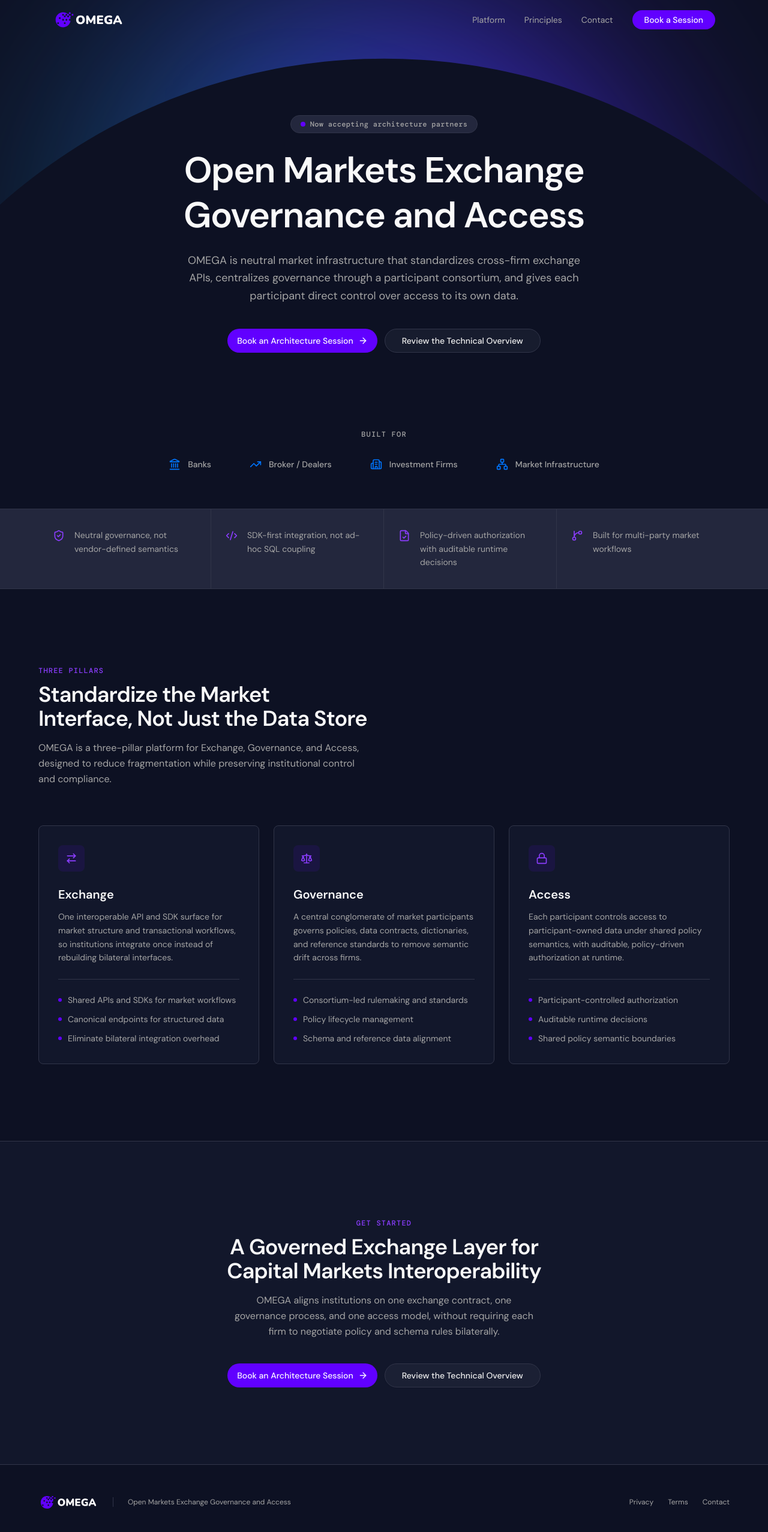
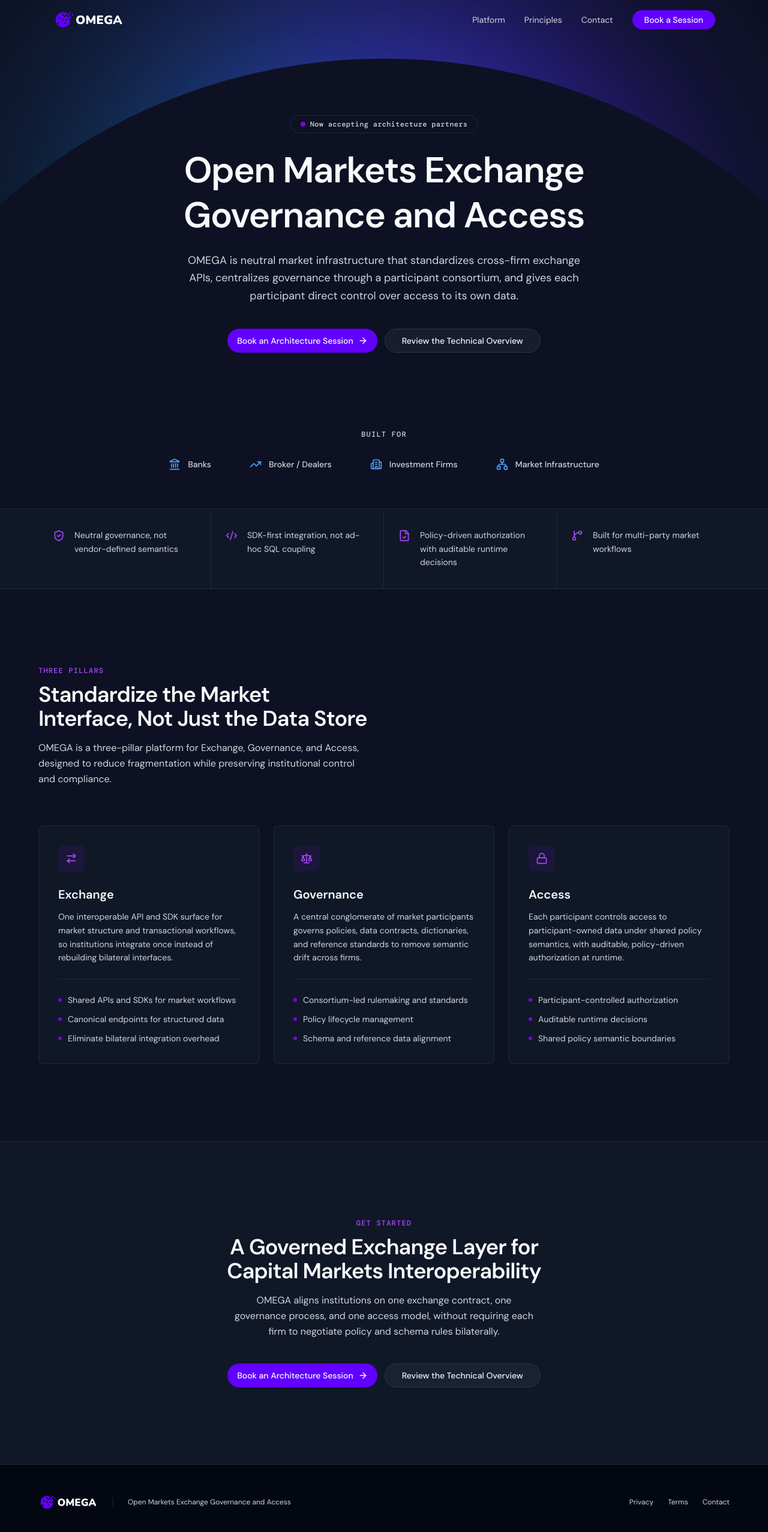
Before and after one commit to airbooksio/omega-website, a Next.js app: page / in a window 1280 px wide. Shown: the top 2554 px of the page at 60% size. Built offline with nearby package versions, Linux system fonts and the light colour scheme.

Commit message:
Replace inline hex colors with new tailwind color values and fix ping animation color

```diff
--- a/components/audience-strip.tsx
+++ b/components/audience-strip.tsx
@@ -11,16 +11,16 @@ export function AudienceStrip() {
   return (
     <section className="px-6 py-16">
       <div className="mx-auto max-w-6xl">
-        <p className="mb-8 text-center text-xs font-medium tracking-widest text-[#A5A5A5] uppercase font-mono">
+        <p className="mb-8 text-center text-xs font-medium tracking-widest text-gray-300 uppercase font-mono">
           Built for
         </p>
         <div className="flex flex-wrap items-center justify-center gap-8 lg:gap-16">
           {audiences.map((a) => (
             <div
               key={a.label}
-              className="flex items-center gap-3 text-[#A5A5A5] transition-colors hover:text-[#F9F9F9]"
+              className="flex items-center gap-3 text-gray-300 transition-colors hover:text-gray-50"
             >
-              <a.icon className="size-5 text-[#0075FF]" />
+              <a.icon className="size-5 text-blue-400" />
               <span className="text-sm font-medium">{a.label}</span>
             </div>
           ))}
--- a/components/cta-section.tsx
+++ b/components/cta-section.tsx
@@ -5,17 +5,16 @@ export function CtaSection() {
   return (
     <section
       id="cta"
-      className="relative border-t border-[#313549] px-6 py-24 lg:py-32 overflow-hidden"
-      style={{ backgroundColor: "#12172B" }}
+      className="relative border-t border-gray-800 bg-gray-900 px-6 py-24 lg:py-32 overflow-hidden"
     >
       <div className="relative z-10 mx-auto max-w-2xl text-center">
-        <p className="mb-3 text-xs font-medium tracking-widest text-[#8B3DFF] uppercase font-mono">
+        <p className="mb-3 text-xs font-medium tracking-widest text-purple-500 uppercase font-mono">
           Get Started
         </p>
-        <h2 className="text-balance text-3xl font-semibold tracking-tight text-[#F9F9F9] sm:text-4xl">
+        <h2 className="text-balance text-3xl font-semibold tracking-tight text-gray-50 sm:text-4xl">
           A Governed Exchange Layer for Capital Markets Interoperability
         </h2>
-        <p className="mx-auto mt-4 max-w-lg text-pretty leading-relaxed text-[#A5A5A5]">
+        <p className="mx-auto mt-4 max-w-lg text-pretty leading-relaxed text-gray-300">
           OMEGA aligns institutions on one exchange contract, one governance
           process, and one access model, without requiring each firm to negotiate
           policy and schema rules bilaterally.
@@ -31,7 +30,7 @@ export function CtaSection() {
           <Button
             size="lg"
             variant="outline"
-            className="rounded-full px-7 border-[#313549] bg-transparent text-[#EFEFEF] hover:bg-[#23273D] hover:text-[#F9F9F9]"
+            className="rounded-full px-7 border-gray-800 bg-transparent text-gray-100 hover:bg-gray-850 hover:text-gray-50"
           >
             Review the Technical Overview
           </Button>
--- a/components/footer.tsx
+++ b/components/footer.tsx
@@ -2,7 +2,7 @@ import Image from "next/image";
 
 export function Footer() {
   return (
-    <footer className="border-t border-[#313549] px-6 py-12" style={{ backgroundColor: "#0D1123" }}>
+    <footer className="border-t border-gray-800 bg-gray-950 px-6 py-12">
       <div className="mx-auto flex max-w-6xl flex-col items-center gap-6 sm:flex-row sm:justify-between">
         <div className="flex items-center gap-6">
           <Image
@@ -11,27 +11,27 @@ export function Footer() {
             width={100}
             height={28}
           />
-          <span className="hidden h-4 w-px bg-[#313549] sm:block" />
-          <span className="hidden text-xs text-[#A5A5A5] sm:block">
+          <span className="hidden h-4 w-px bg-gray-800 sm:block" />
+          <span className="hidden text-xs text-gray-300 sm:block">
             Open Markets Exchange Governance and Access
           </span>
         </div>
         <div className="flex items-center gap-6">
           <a
             href="#"
-            className="text-xs text-[#A5A5A5] transition-colors hover:text-[#F9F9F9]"
+            className="text-xs text-gray-300 transition-colors hover:text-gray-50"
           >
             Privacy
           </a>
           <a
             href="#"
-            className="text-xs text-[#A5A5A5] transition-colors hover:text-[#F9F9F9]"
+            className="text-xs text-gray-300 transition-colors hover:text-gray-50"
           >
             Terms
           </a>
           <a
             href="#"
-            className="text-xs text-[#A5A5A5] transition-colors hover:text-[#F9F9F9]"
+            className="text-xs text-gray-300 transition-colors hover:text-gray-50"
           >
             Contact
           </a>
--- a/components/hero.tsx
+++ b/components/hero.tsx
@@ -13,21 +13,21 @@ export function Hero() {
     >
 
       <div className="relative z-10 mx-auto max-w-3xl">
-        <div className="mb-6 inline-flex items-center gap-2 rounded-full border border-[#313549] px-4 py-1.5" style={{ backgroundColor: "#23273D" }}>
+        <div className="mb-6 inline-flex items-center gap-2 rounded-full border border-gray-800 bg-gray-850 px-4 py-1.5">
           <span className="relative flex h-2 w-2">
-            <span className="absolute inline-flex h-full w-full animate-ping rounded-full bg-[#6100FF] opacity-75" />
-            <span className="relative inline-flex h-2 w-2 rounded-full bg-[#6100FF]" />
+            <span className="absolute inline-flex h-full w-full animate-ping rounded-full bg-purple-400 opacity-75" />
+            <span className="relative inline-flex h-2 w-2 rounded-full bg-purple-700" />
           </span>
-          <span className="text-xs font-medium tracking-wide text-[#A5A5A5] font-mono">
+          <span className="text-xs font-medium tracking-wide text-gray-300 font-mono">
             Now accepting architecture partners
           </span>
         </div>
 
-        <h1 className="text-balance text-4xl font-semibold leading-tight tracking-tight text-[#F9F9F9] sm:text-5xl lg:text-6xl">
+        <h1 className="text-balance text-4xl font-semibold leading-tight tracking-tight text-gray-50 sm:text-5xl lg:text-6xl">
           Open Markets Exchange Governance and Access
         </h1>
 
-        <p className="mx-auto mt-6 max-w-2xl text-pretty text-base leading-relaxed text-[#A5A5A5] sm:text-lg">
+        <p className="mx-auto mt-6 max-w-2xl text-pretty text-base leading-relaxed text-gray-300 sm:text-lg">
           OMEGA is neutral market infrastructure that standardizes cross-firm
           exchange APIs, centralizes governance through a participant consortium,
           and gives each participant direct control over access to its own data.
@@ -41,7 +41,7 @@ export function Hero() {
           <Button
             variant="outline"
             size="lg"
-            className="rounded-full px-7 border-[#313549] bg-transparent text-[#EFEFEF] hover:bg-[#23273D] hover:text-[#F9F9F9]"
+            className="rounded-full px-7 border-gray-800 bg-transparent text-gray-100 hover:bg-gray-850 hover:text-gray-50"
           >
             Review the Technical Overview
           </Button>
--- a/components/navbar.tsx
+++ b/components/navbar.tsx
@@ -22,7 +22,7 @@ export function Navbar() {
   return (
     <header className={`fixed top-0 left-0 right-0 z-50 transition-all duration-300 ease-in-out ${
       isScrolled
-        ? 'bg-[#0D1123]/90 backdrop-blur-md border-b border-[#313549]'
+        ? 'bg-gray-950/90 backdrop-blur-md border-b border-gray-800'
         : 'bg-transparent border-b border-transparent'
     }`}>
       <nav className="mx-auto flex max-w-6xl items-center justify-between px-6 py-4">
@@ -40,19 +40,19 @@ export function Navbar() {
         <div className="hidden items-center gap-8 md:flex">
           <a
             href="#pillars"
-            className="text-sm text-[#A5A5A5] transition-colors hover:text-[#F9F9F9]"
+            className="text-sm text-gray-300 transition-colors hover:text-gray-50"
           >
             Platform
           </a>
           <a
             href="#proof"
-            className="text-sm text-[#A5A5A5] transition-colors hover:text-[#F9F9F9]"
+            className="text-sm text-gray-300 transition-colors hover:text-gray-50"
           >
             Principles
           </a>
           <a
             href="#cta"
-            className="text-sm text-[#A5A5A5] transition-colors hover:text-[#F9F9F9]"
+            className="text-sm text-gray-300 transition-colors hover:text-gray-50"
           >
             Contact
           </a>
@@ -64,7 +64,7 @@ export function Navbar() {
         {/* Mobile toggle */}
         <button
           onClick={() => setMobileOpen(!mobileOpen)}
-          className="md:hidden text-[#F9F9F9]"
+          className="md:hidden text-gray-50"
           aria-label={mobileOpen ? "Close menu" : "Open menu"}
         >
           {mobileOpen ? <X className="size-5" /> : <Menu className="size-5" />}
@@ -75,28 +75,28 @@ export function Navbar() {
       {mobileOpen && (
         <div className={`px-6 pb-6 md:hidden transition-colors duration-300 ${
           isScrolled
-            ? 'border-t border-[#313549] bg-[#0D1123]'
-            : 'border-t border-[#313549]/20 bg-[#0D1123]/50 backdrop-blur-md'
+            ? 'border-t border-gray-800 bg-gray-950'
+            : 'border-t border-gray-800/20 bg-gray-950/50 backdrop-blur-md'
         }`}>
           <div className="flex flex-col gap-4 pt-4">
             <a
               href="#pillars"
               onClick={() => setMobileOpen(false)}
-              className="text-sm text-[#A5A5A5] hover:text-[#F9F9F9]"
+              className="text-sm text-gray-300 hover:text-gray-50"
             >
               Platform
             </a>
             <a
               href="#proof"
               onClick={() => setMobileOpen(false)}
-              className="text-sm text-[#A5A5A5] hover:text-[#F9F9F9]"
+              className="text-sm text-gray-300 hover:text-gray-50"
             >
               Principles
             </a>
             <a
               href="#cta"
               onClick={() => setMobileOpen(false)}
-              className="text-sm text-[#A5A5A5] hover:text-[#F9F9F9]"
+              className="text-sm text-gray-300 hover:text-gray-50"
             >
               Contact
             </a>
--- a/components/pillars.tsx
+++ b/components/pillars.tsx
@@ -41,13 +41,13 @@ export function Pillars() {
     <section id="pillars" className="px-6 py-24 lg:py-32">
       <div className="mx-auto max-w-6xl">
         <div className="mb-16 max-w-xl">
-          <p className="mb-3 text-xs font-medium tracking-widest text-[#8B3DFF] uppercase font-mono">
+          <p className="mb-3 text-xs font-medium tracking-widest text-purple-500 uppercase font-mono">
             Three Pillars
           </p>
-          <h2 className="text-balance text-3xl font-semibold tracking-tight text-[#F9F9F9] sm:text-4xl">
+          <h2 className="text-balance text-3xl font-semibold tracking-tight text-gray-50 sm:text-4xl">
             Standardize the Market Interface, Not Just the Data Store
           </h2>
-          <p className="mt-4 text-pretty leading-relaxed text-[#A5A5A5]">
+          <p className="mt-4 text-pretty leading-relaxed text-gray-300">
             OMEGA is a three-pillar platform for Exchange, Governance, and
             Access, designed to reduce fragmentation while preserving
             institutional control and compliance.
@@ -58,29 +58,28 @@ export function Pillars() {
           {pillars.map((pillar) => (
             <div
               key={pillar.title}
-              className="group relative flex flex-col rounded-lg border border-[#313549] p-8 transition-colors hover:border-[#6100FF]/40"
-              style={{ backgroundColor: "#12172B" }}
+              className="group relative flex flex-col rounded-lg border border-gray-800 bg-gray-900 p-8 transition-colors hover:border-purple-700/40"
             >
-              <div className="mb-6 flex h-11 w-11 items-center justify-center rounded-lg bg-[#6100FF]/10">
-                <pillar.icon className="size-5 text-[#8B3DFF]" />
+              <div className="mb-6 flex h-11 w-11 items-center justify-center rounded-lg bg-purple-700/10">
+                <pillar.icon className="size-5 text-purple-500" />
               </div>
 
-              <h3 className="mb-3 text-xl font-semibold text-[#F9F9F9]">
+              <h3 className="mb-3 text-xl font-semibold text-gray-50">
                 {pillar.title}
               </h3>
 
-              <p className="mb-6 text-sm leading-relaxed text-[#A5A5A5]">
+              <p className="mb-6 text-sm leading-relaxed text-gray-300">
                 {pillar.description}
               </p>
 
-              <div className="mt-auto border-t border-[#313549] pt-6">
+              <div className="mt-auto border-t border-gray-800 pt-6">
                 <ul className="flex flex-col gap-3">
                   {pillar.details.map((detail, i) => (
                     <li
                       key={i}
-                      className="flex items-center gap-2.5 text-sm text-[#A5A5A5]"
+                      className="flex items-center gap-2.5 text-sm text-gray-300"
                     >
-                      <span className="flex h-1.5 w-1.5 shrink-0 rounded-full bg-[#6100FF]" />
+                      <span className="flex h-1.5 w-1.5 shrink-0 rounded-full bg-purple-700" />
                       {detail}
                     </li>
                   ))}
--- a/components/proof-strip.tsx
+++ b/components/proof-strip.tsx
@@ -21,15 +21,15 @@ const proofs = [
 
 export function ProofStrip() {
   return (
-    <section id="proof" className="border-y border-[#313549]" style={{ backgroundColor: "#23273D" }}>
+    <section id="proof" className="border-y border-gray-800 bg-gray-900">
       <div className="mx-auto grid max-w-6xl grid-cols-1 gap-0 sm:grid-cols-2 lg:grid-cols-4">
         {proofs.map((proof, i) => (
           <div
             key={i}
-            className="flex items-start gap-4 border-b border-[#313549] px-6 py-8 sm:border-b-0 sm:border-r sm:last:border-r-0 lg:border-b-0 last:border-b-0"
+            className="flex items-start gap-4 border-b border-gray-800 px-6 py-8 sm:border-b-0 sm:border-r sm:last:border-r-0 lg:border-b-0 last:border-b-0"
           >
-            <proof.icon className="mt-0.5 size-5 shrink-0 text-[#8B3DFF]" />
-            <p className="text-sm leading-relaxed text-[#A5A5A5]">
+            <proof.icon className="mt-0.5 size-5 shrink-0 text-purple-500" />
+            <p className="text-sm leading-relaxed text-gray-300">
               {proof.text}
             </p>
           </div>
```
Also changed, not shown: tailwind.config.js (added, +69 -0 lines).
